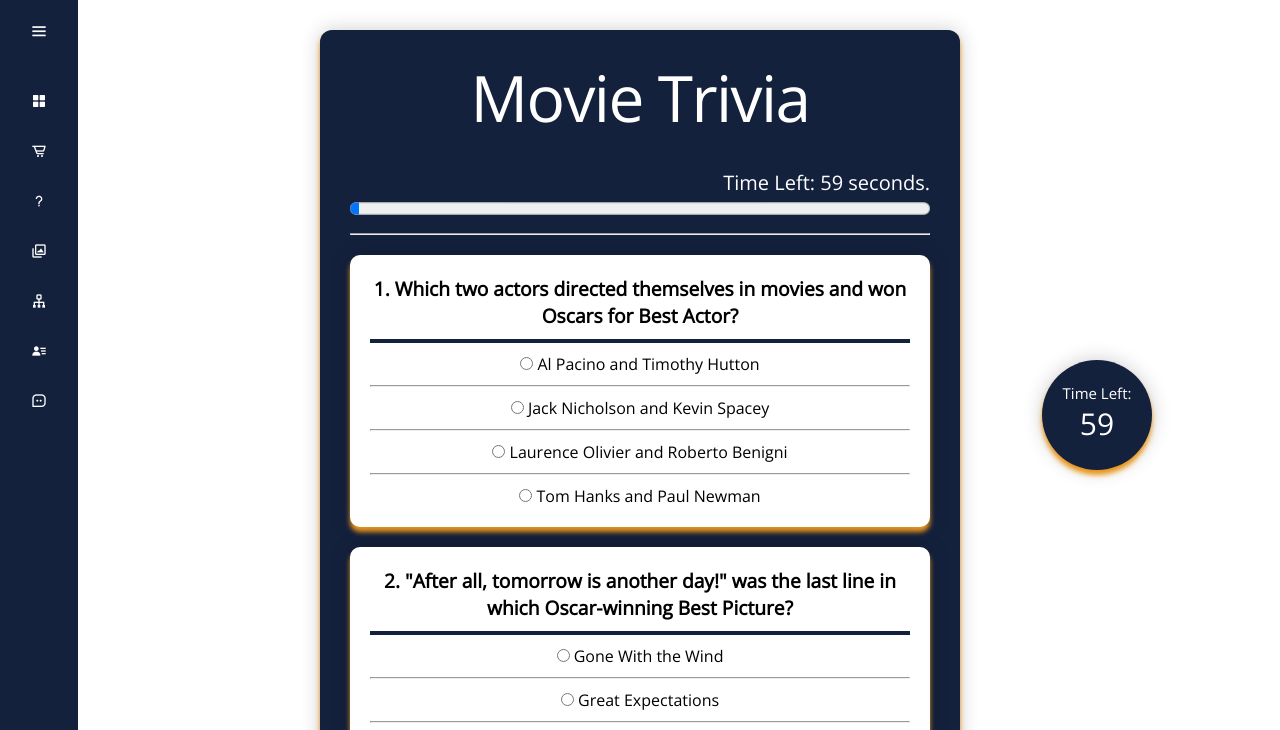
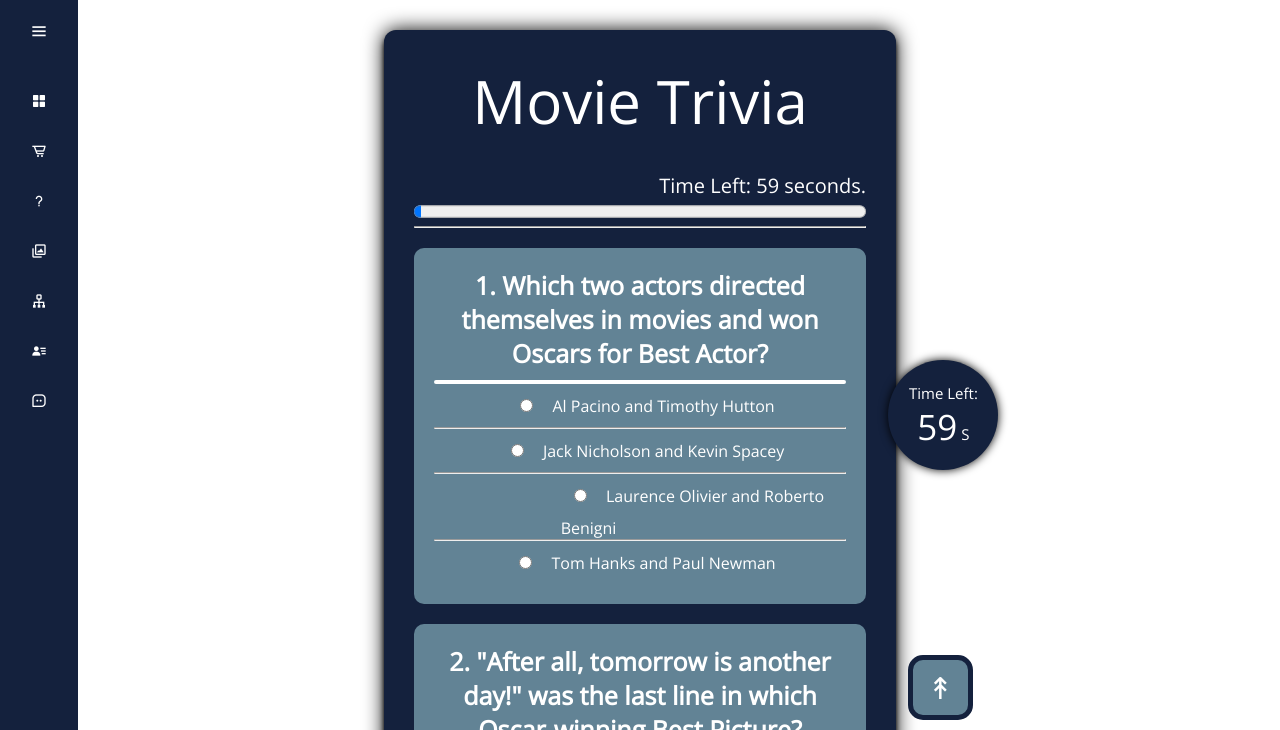
Before and after one commit to NimBuzz01/web-development-cw, a plain HTML site: page Quiz.html in a window 1280 px wide. Both pictures are taken after a click on the button "Start Quiz". Shown: the top 730 px of the page. Drawn offline with nearby package versions, Linux system fonts and the light colour scheme.

Commit message:
Fixes 1.03

```diff
--- a/EditorNiamat.css
+++ b/EditorNiamat.css
@@ -40,19 +40,22 @@ card:hover .details a {
 }
 
 /* Buttons CSS */
+
 .buttons {
-    padding: 10px 20px;
+    padding: 7px 30px;
     background-color: #FCA31f;
     color: black;
     border-radius: 15px;
-    border: 0;
     cursor: pointer;
-    font-size: 1em;
+    font-size: 16px;
     margin-top: 10px;
-    position: relative;
+    margin-left: 10px;
 }
+
 .buttons:hover{
-    background-color: green;
+    background-color: #14213D;
     transition: 0.15s;
-    color: white;
+    color: #FCA31f;
+    transform: scale(1.05);
+    border: 3px solid #FCA31f;
 }
--- a/Quiz.css
+++ b/Quiz.css
@@ -9,92 +9,76 @@ body{
     align-items: center;
     justify-content: center;
 }
+
 /* Design for ALl Boxes */
 .questionContainer, .infoContainer, .resultContainer {
     background-color: #14213D;
-    width: 50%;
+    width: 40%;
     margin: 30px;
     padding: 30px;
-    box-shadow: 0 0 20px 0 rgba(0, 0, 0, 0.2), 0 5px 5px 0 #FCA31f;
+    box-shadow: 0 0 20px 0 black, 0 5px 5px 0 black;
     border-radius: 12px;
-    justify-content: center;
-    align-items: center;
-}
-
-.quizHeader, .questionNumber, .question {
     text-align: center;
 }
 
-.question, .infoList{
-    background-color: white;
+.quizHeader {
+	margin-top: 0;
+	margin-bottom: 30px;
+	font-weight: 300;
+    color: white;
+    font-size: 60px;
+}
+
+.question, .infoList, .scoreBox{
+    background-color: #628395;
+    color: white;
     width: 100%;
     margin: 20px 5px 5px 0;
     padding: 20px;
-    box-shadow: 0 0 20px 0 rgba(0, 0, 0, 0.2), 0 5px 5px 0 #FCA31f;
     border-radius: 10px;
 }
 
 .questionNumber, .infoTitle{
-  font-size: larger;
-  margin-bottom: 10px;
+  font-size: 25px;
 }
 
-hr {
-    margin-bottom: 10px;
+.hr{
+    border: 2px solid white;
+    border-radius: 15px;
     margin-top: 10px;
-}
-.hr{
-    border: 2px solid #14213D;
-}
-
-ul {
-    list-style:none;
-    padding:0;
-    margin:0;
 }
 
 .answer {
-    padding:10px;
-    background:#f7f7f7;
+    margin: 15px;
+    padding: 8px 25px 8px 8px;
+    font-size: 20px;
 }
+.corAns{
+    border-radius: 15px;
+    padding: 8px 35%;
+} #q1,#q2{
+    padding: 8px 25%;
+  }
 
 .buttons {
-    padding: 10px 20px;
+    padding: 7px 15px;
     background-color: #FCA31f;
     color: black;
     border-radius: 15px;
-    border: 0;
     cursor: pointer;
-    font-size: 1em;
+    font-size: 16px;
     margin-top: 10px;
     margin-left: 10px;
     float: right;
 }
 
 .buttons:hover{
-    background-color: green;
+    background-color: #14213D;
     transition: 0.15s;
-    color: white;
-}
-
-.scoreText{
-    color: white;
-}
-
-.quizHeader {
-	margin-top: 0;
-	margin-bottom: 2rem;
-	font-weight: 300;
-    color: white;
-    font-size: 4.0rem;
-	line-height: 1.2;
-	letter-spacing: -.1rem;
-}
-
-.corAns{
-    border-radius: 15px;
-    padding: 8px;
-
+    color: #FCA31f;
+    transform: scale(1.05);
+    overflow: hidden;
+    border: 3px solid #FCA31f;
 }
 
 #progressBar {
@@ -105,37 +89,40 @@ ul {
 .timer {
     text-align: right;
     font-size: 20px;
-    font-family: 'Open Sans', sans-serif;
 }
 
-#timeLeft , #timeText{
+#timeLeft , #timeText, #timer2, .scoreText{
     color: white;
 }
 
 #timer2 {
-    color: white;
     padding: 23px 16px 16px;
     position: fixed;
     top: 45%;
-    right: 10%;
+    right: 22%;
     font-size: 15px;
-    float: right;
     text-align: center;
     background-color: #14213D;
-    box-shadow: 0 0 20px 0 rgba(0, 0, 0, 0.2), 0 5px 5px 0 #FCA31f;
-    border-radius: 1000px;
+    box-shadow: 0 0 10px 0 black;
+    border-radius: 50%;
     height: 110px;
     width: 110px;
 }
 
 #timer2s{
-    font-size: 30px;
+    font-size: 35px;
 }
 
-#backTop {
+#backTop{
+    background-color: #628395;
     color: white;
-    font-size: 15px;
+    position: fixed;
+    bottom: 10%;
+    right: 24%;
+    font-size: 30px;
+    border: 5px solid #14213D;
+
 }
-#backTop:hover {
-    color: #FCA31f;
+.infoList {
+    font-size: larger;
 }
--- a/Quiz.html
+++ b/Quiz.html
@@ -93,10 +93,11 @@
         <h2 class="quizHeader">Welcome to the Trivia!</h2>
         <div class="infoList">
             <div class="infoTitle"><span><b>Trivia Instructions!</b></span></div>
-            <div class="info">1. You have 60 seconds to answer all questions.</div>
-            <div class="info">2. You Gain 2 points for a correct answer.</div>
-            <div class="info">3. You Lose 1 point for a wrong answer.</div>
-            <div class="info">3. Your Results will be Displayed at the end of the quiz.</div>
+            <hr>
+            <div class="info">You have 60 seconds to answer all questions.</div>
+            <div class="info">You Gain 2 points for a Correct answer.</div>
+            <div class="info">You Lose 1 point for a Wrong answer.</div>
+            <div class="info">Your Results will be Displayed at the end of the quiz.</div>
         </div>
         <div class="startButton" id="startButton" onclick="startQuiz()"><button class="buttons">Start Quiz</button></div>
     </div>
@@ -112,7 +113,7 @@
                 <progress value="0" max="60" id="progressBar"></progress>
             </div>
             <div class="timeBar"></div>
-            <div id="timer2">Time Left:<br><span id="timer2s"></span></div>
+            <div id="timer2">Time Left:<br><span id="timer2s"></span> S</div>
         </header>
         <hr>
         <!-- All Questions -->
@@ -237,27 +238,26 @@
             <hr>
             <label><input class="answer" type="radio" name="q10" value="0"> Hudson</label>
         </div>
-        <hr>
         <!-- Question Box Buttons -->
         <button class="buttons" id="backButton" onclick="goBack()">Go Back</button>
         <button class="buttons" id="submitButton" onclick="submitQuiz()">Submit</button>
-        <a id="backTop" href="#questionContainer">Back to Top</a>
+        <button class="buttons" id="backTop" onclick="backTop()">&#8607;</button>
     </div>
 
     <!-- Third Page -->
     <!-- Results Box -->
     <div class="resultContainer" id="resultContainer">
-        <div class="quizHeader">You Have Completed the Quiz!</div>
-        <div class="scoreText">
-            <span class= "scoreTag" id="scoreTag"></span>
-            <span class= "score" id="score"></span>
-            <p>You took <span id="timeTaken"></span> seconds to answer the questions!</p>
+        <div class="quizHeader">You Completed the Quiz!</div>
+        <div class="scoreBox" id="scoreBox">
+            <div class="scoreText">
+                <h2 class= "score" id="score"></h2>
+                <h3 class= "scoreTag" id="scoreTag"></h3>
+                <h3>You took <span id="timeTaken"></span> seconds to answer the questions!</h3>
+            </div>
         </div>
         <!-- Results Box Buttons -->
-        <div class="buttonsDiv" id="resSet">
-            <button id="restart" class="buttons" onclick="restartQuiz()">Replay Quiz</button>
-            <button id="checkButton" class="buttons" onclick="checkAnswers()">Check Answers</button>
-        </div>
+        <button id="restart" class="buttons" onclick="restartQuiz()">Replay Quiz</button>
+        <button id="checkButton" class="buttons" onclick="checkAnswers()">Check Answers</button>
     </div>
 
     <!-- Nav Bar Script -->
--- a/Quiz.js
+++ b/Quiz.js
@@ -23,6 +23,7 @@ function submitQuiz() {
 
     if (completed > 0 && timeLeft > 0){
         alert("You Have Unanswered questions");
+        backTop();
         completed = 0;
         score = 0;
         correctAnswers = 0;
@@ -46,13 +47,8 @@ function submitQuiz() {
         getResults();
         done = true;
     }
-    window.scroll({
-      top: 0,
-      left: 0,
-      behavior: 'smooth'
-    });
+}
 
-}
 /* Return to Results Page */
 function goBack() {
     document.getElementById("header").style.display = "none";
@@ -71,11 +67,6 @@ function checkCompletion(questionNum) {
             completed += 1;
         }
     }
-}
-
-/* Restart Quiz Function */
-function restartQuiz(){
-    window.location.reload();
 }
 
 /* Check Answers Function */
@@ -122,13 +113,13 @@ function getRadioValue(questionNum, queNum) {
             if (answer[i].value === "1"){
                 score += 2;
                 correctAnswers += 1;
-                document.getElementById(queNum).style.backgroundColor = "#9fec40";
+                document.getElementById(queNum).style.backgroundColor = "#2dbf24";
 
             } else if (answer[i].value === "0") {
                 score -= 1;
                 wrongAnswers += 1;
-                document.getElementById(queNum).style.backgroundColor = "#FF414D";
-                document.getElementById(questionNum).style.backgroundColor = "#9fec40";
+                document.getElementById(queNum).style.backgroundColor = "#ff2727";
+                document.getElementById(questionNum).style.backgroundColor = "#2dbf24";
             }
         }
     }
@@ -153,3 +144,17 @@ function getResults(){
         document.getElementById("body").style.backgroundColor = "red";
     }
 }
+
+/* Back To Top Function */
+function backTop(){
+    window.scroll({
+      top: 0,
+      left: 0,
+      behavior: 'smooth'
+    });
+}
+
+/* Restart Quiz Function */
+function restartQuiz(){
+    window.location.reload();
+}
```
Also changed, not shown: images/gallery-fade.jpg (added), images/quiz-fade.jpg (added), images/store-fade.jpg (added).
